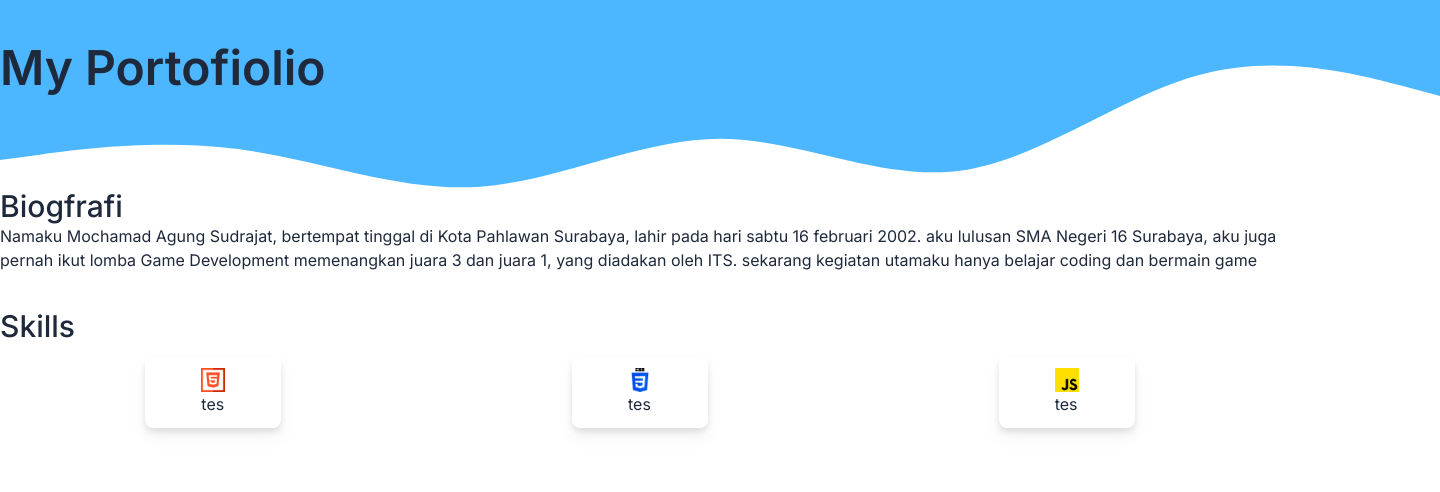
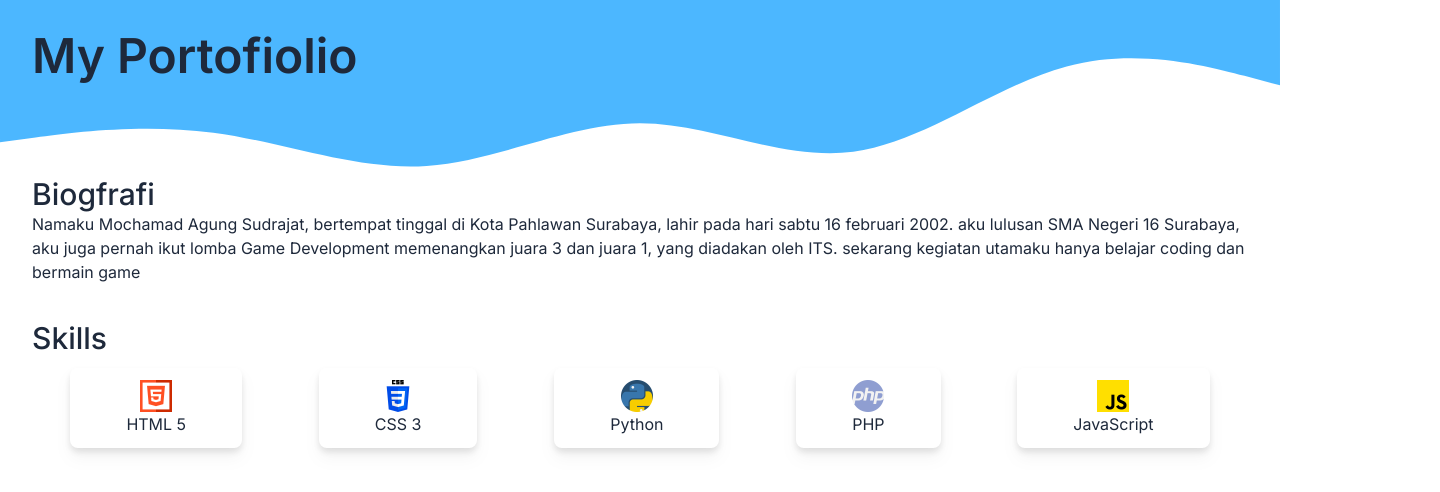
Before and after one commit to ASECU-Cloud/MERN-Agung, a React (Create React App) app: page / in a window 1280 px wide. Shown: the top 492 px of the page, 1440 px wide, since content can reach past the window. Built offline with nearby package versions, Linux system fonts and the light colour scheme.

Commit message:
refinement and error issue

```diff
--- a/public/final.css
+++ b/public/final.css
@@ -534,6 +534,11 @@
   margin-right: auto;
 }
 
+.my-12 {
+  margin-top: 3rem;
+  margin-bottom: 3rem;
+}
+
 .mb-24 {
   margin-bottom: 6rem;
 }
@@ -546,6 +551,18 @@
   margin-top: 2.25rem;
 }
 
+.mt-10 {
+  margin-top: 2.5rem;
+}
+
+.mt-8 {
+  margin-top: 2rem;
+}
+
+.mb-12 {
+  margin-bottom: 3rem;
+}
+
 .flex {
   display: flex;
 }
@@ -554,16 +571,84 @@
   height: 20rem;
 }
 
+.h-64 {
+  height: 16rem;
+}
+
+.h-48 {
+  height: 12rem;
+}
+
+.h-auto {
+  height: auto;
+}
+
+.h-56 {
+  height: 14rem;
+}
+
+.h-60 {
+  height: 15rem;
+}
+
 .w-6 {
   width: 1.5rem;
+}
+
+.w-8 {
+  width: 2rem;
+}
+
+.w-auto {
+  width: auto;
+}
+
+.w-full {
+  width: 100%;
+}
+
+.flex-col {
+  flex-direction: column;
+}
+
+.flex-wrap {
+  flex-wrap: wrap;
+}
+
+.items-center {
+  align-items: center;
+}
+
+.justify-center {
+  justify-content: center;
 }
 
 .justify-around {
   justify-content: space-around;
 }
 
+.justify-items-center {
+  justify-items: center;
+}
+
+.justify-self-center {
+  justify-self: center;
+}
+
+.overflow-auto {
+  overflow: auto;
+}
+
 .overflow-hidden {
   overflow: hidden;
+}
+
+.overflow-x-auto {
+  overflow-x: auto;
+}
+
+.overflow-x-hidden {
+  overflow-x: hidden;
 }
 
 .px-14 {
@@ -574,6 +659,19 @@
 .py-3 {
   padding-top: 0.75rem;
   padding-bottom: 0.75rem;
+}
+
+.px-8 {
+  padding-left: 2rem;
+  padding-right: 2rem;
+}
+
+.pt-8 {
+  padding-top: 2rem;
+}
+
+.align-middle {
+  vertical-align: middle;
 }
 
 .text-3xl {
@@ -608,3 +706,55 @@
 body{
   font-family: 'Inter', sans-serif;
 }
+
+@media (min-width: 640px) {
+  .sm\:mx-auto {
+    margin-left: auto;
+    margin-right: auto;
+  }
+
+  .sm\:mx-1 {
+    margin-left: 0.25rem;
+    margin-right: 0.25rem;
+  }
+
+  .sm\:mx-8 {
+    margin-left: 2rem;
+    margin-right: 2rem;
+  }
+
+  .sm\:h-32 {
+    height: 8rem;
+  }
+
+  .sm\:border-l-orange-800 {
+    --tw-border-opacity: 1;
+    border-left-color: rgb(154 52 18 / var(--tw-border-opacity));
+  }
+
+  .sm\:px-8 {
+    padding-left: 2rem;
+    padding-right: 2rem;
+  }
+}
+
+@media (min-width: 768px) {
+  .md\:h-auto {
+    height: auto;
+  }
+
+  .md\:w-full {
+    width: 100%;
+  }
+}
+
+@media (min-width: 1024px) {
+  .lg\:my-0 {
+    margin-top: 0px;
+    margin-bottom: 0px;
+  }
+
+  .lg\:mb-24 {
+    margin-bottom: 6rem;
+  }
+}
--- a/public/index.html
+++ b/public/index.html
@@ -36,7 +36,7 @@
   </head>
   <body class="text-slate-800">
     <noscript>You need to enable JavaScript to run this app.</noscript>
-    <div id="content"></div>
+    <div id="content" class="mx-auto px-8 "></div>
     <!--
       This HTML file is a template.
       If you open it directly in the browser, you will see an empty page.
--- a/src/index.js
+++ b/src/index.js
@@ -1,13 +1,16 @@
 import React from 'react';
-import ReactDOM from 'react-dom';
+import ReactDOM from 'react-dom/client';
 import App from './App'
 
-ReactDOM.render(
-  <React.StrictMode>
-    <App />
-  </React.StrictMode>,
-  document.getElementById('content')
-);
+// ReactDOM.render(
+//   <React.StrictMode>
+//     <App />
+//   </React.StrictMode>,
+//   document.getElementById('content')
+// );
+
+const root = ReactDOM.createRoot(document.getElementById("content"))
+root.render(<App></App>)
 
 // If you want to start measuring performance in your app, pass a function
 // to log results (for example: reportWebVitals(console.log))
--- a/src/parts/Header.jsx
+++ b/src/parts/Header.jsx
@@ -1,8 +1,8 @@
 function Header() {
     return (
-        <div className="mb-24 ">
-            <svg className="absolute  overflow-hidden h-80 top-0 left-0" id="svg" xmlns="http://www.w3.org/2000/svg" viewBox="0 0 1440 320"><path  fill="#0099ff" fillOpacity="0.7" d="M0,160L40,154.7C80,149,160,139,240,149.3C320,160,400,192,480,186.7C560,181,640,139,720,138.7C800,139,880,181,960,170.7C1040,160,1120,96,1200,74.7C1280,53,1360,75,1400,85.3L1440,96L1440,0L1400,0C1360,0,1280,0,1200,0C1120,0,1040,0,960,0C880,0,800,0,720,0C640,0,560,0,480,0C400,0,320,0,240,0C160,0,80,0,40,0L0,0Z"></path></svg>
-            <h1 className="relative text-5xl font-semibold z-10 mt-11">My Portofiolio</h1>
+        <div className="lg:mb-24 my-12 lg:my-0 w-full">
+            <svg className="absolute w-full h-auto top-0 left-0 overflow-hidden" id="svg" xmlns="http://www.w3.org/2000/svg" viewBox="0 0 1440 320"><path className="overflow-hidden"  fill="#0099ff" fillOpacity="0.7" d="M0,160L40,154.7C80,149,160,139,240,149.3C320,160,400,192,480,186.7C560,181,640,139,720,138.7C800,139,880,181,960,170.7C1040,160,1120,96,1200,74.7C1280,53,1360,75,1400,85.3L1440,96L1440,0L1400,0C1360,0,1280,0,1200,0C1120,0,1040,0,960,0C880,0,800,0,720,0C640,0,560,0,480,0C400,0,320,0,240,0C160,0,80,0,40,0L0,0Z"></path></svg>
+            <h1 className="relative text-5xl font-semibold z-10 pt-8">My Portofiolio</h1>
         </div>
      );
 }
--- a/src/parts/SkillConst.jsx
+++ b/src/parts/SkillConst.jsx
@@ -1,11 +1,11 @@
 function SkillConst({links}) {
 
     return (
-        <div className="flex justify-around">
+        <div className="flex justify-around flex-wrap">
             {links.map((link) =>(
-                <div className=" card m-3 px-14 py-3 drop-shadow-lg" key={link.id}>
-                    <img  src={link.link} alt="tes" className="w-6" />
-                    <p>tes</p>
+                <div className=" card m-3 px-14 py-3 drop-shadow-lg flex flex-col items-center " key={link.id}>
+                    <img  src={link.link} alt="tes" className="w-8" />
+                    <p>{link.text}</p>
                 </div>
             ))}
         </div>
--- a/src/parts/Skills.jsx
+++ b/src/parts/Skills.jsx
@@ -4,9 +4,11 @@
 
 function Skills() {
     const links =[
-        { link:"/img/html.png" ,id:1 },
-        { link:"/img/css-3.png" ,id:2 },
-        { link:"/img/js.png" ,id: 3}
+        { link:"/img/html.png" ,id:1,text:"HTML 5" },
+        { link:"/img/css-3.png" ,id:2,text:"CSS 3"  },
+        { link:"/img/python.png" ,id:3,text:"Python"  },
+        { link:"/img/php.png" ,id:4,text:"PHP"  },
+        { link:"/img/js.png" ,id:5,text:"JavaScript"}
     ]
 
     return (
```
